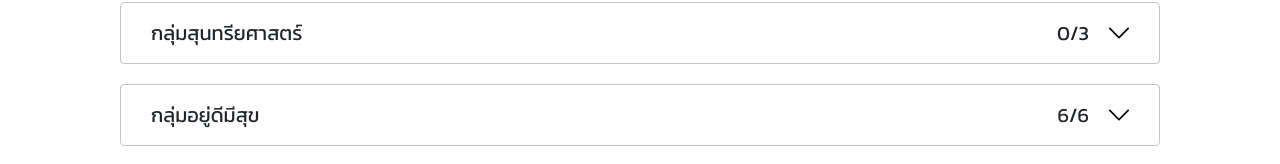
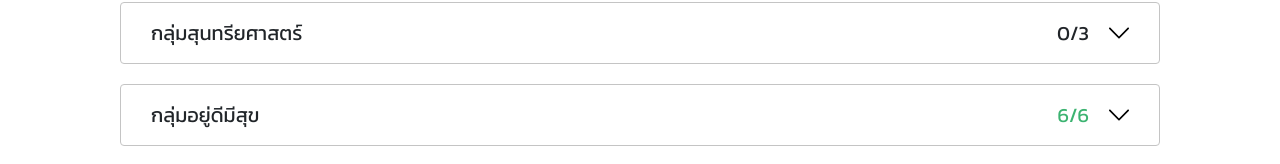
Before and after one commit to aum0056/edicate, a React (Create React App) app: page / in a window 1280 px wide. Shown: the part 588-752 px from the top of the page. Built offline with nearby package versions, Linux system fonts and the light colour scheme.

Commit message:
update master

```diff
--- a/src/modules/EnrollCard/index.jsx
+++ b/src/modules/EnrollCard/index.jsx
@@ -1,7 +1,7 @@
 import React, { useState } from "react";
 import dropdown from "../../images/down-arrow.svg";
 import EnrollClick from "../EnrollClick";
-import { EnrollBox, DropdownCustom, EnrollBox2 } from "./styled";
+import { EnrollBox, DropdownCustom, EnrollBox2,CondiBox } from "./styled";
 import testdata from "../../testdata.json";
 import creditdata from "../../genEdCredit.json";
 
@@ -11,7 +11,23 @@ const EnrollCard = (props) => {
   const onClicktestClick = () => {
     setTest(!test);
   };
-  const testStudentSubject = testdata.SubjectDetail;
+const testStudentSubject = testdata.SubjectDetail;
+
+const credit = testStudentSubject
+  .filter((data) => data.group === NameGroup)
+  .map((filterCredit) => filterCredit.credit)
+  .reduce((pre, cur) => pre + cur, 0)
+
+const totalcredit = creditdata
+  .filter((data) => data.name === NameGroup)
+  .map((filterCredit) => filterCredit.credit)
+  .reduce((pre, cur) => pre + cur, 0)
+
+const isEqual = credit === totalcredit
+
+const theme = {
+  main: "mediumseagreen"
+};
 
   const keepFunction = () => {
     return (
@@ -20,31 +36,21 @@ const EnrollCard = (props) => {
           <EnrollBox2>
             <div>กลุ่ม{NameGroup}</div>
             <div style={{ display: "flex" }}>
-              <div>
-                {testStudentSubject
-                  .filter((data) => data.group === NameGroup)
-                  .map((filterCredit) => filterCredit.credit)
-                  .reduce((pre, cur) => pre + cur, 0)}
-                /{creditdata
-                  .filter((data) => data.name === NameGroup)
-                  .map((filterCredit) => filterCredit.credit)}
-              </div>
+              <CondiBox theme={isEqual&&theme}>
+                  {credit}
+                /{totalcredit}
+              </CondiBox>
               <DropdownCustom src={dropdown} alt="dropdown" />
             </div>
           </EnrollBox2>
         ) : (
-          <EnrollBox>
+          <EnrollBox >
             <div>กลุ่ม{NameGroup}</div>
             <div style={{ display: "flex" }}>
-              <div>
-                {testStudentSubject
-                  .filter((data) => data.group === NameGroup)
-                  .map((filterCredit) => filterCredit.credit)
-                  .reduce((pre, cur) => pre + cur, 0)}
-                /{creditdata
-                  .filter((data) => data.name === NameGroup)
-                  .map((filterCredit) => filterCredit.credit)}
-              </div>
+              <CondiBox theme={isEqual&&theme}>
+                  {credit}
+                /{totalcredit}
+              </CondiBox>
               <DropdownCustom
                 style={{ transform: "scaleY(-1)" }}
                 src={dropdown}
--- a/src/modules/EnrollCard/styled.ts
+++ b/src/modules/EnrollCard/styled.ts
@@ -19,3 +19,6 @@ export const EnrollBox2 = styled(EnrollBox)`
   border-bottom-left-radius: 0rem;
   border-bottom-right-radius: 0rem;
 `
+export const CondiBox = styled.div`
+  color: ${props => props.theme.main}
+`;
```
